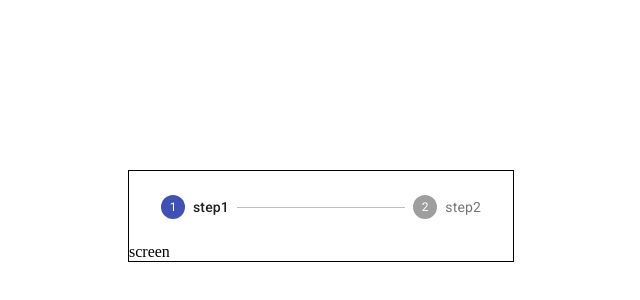
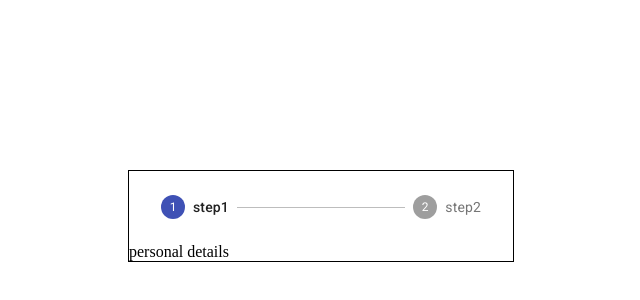
Before and after one commit to qadratic/payment-interface, a React (Create React App) app: page / in a window 1280 px wide. Shown: the part 184-484 px from the top of the page, without its empty margins (319-959 px from the left). Built offline with nearby package versions, Linux system fonts and the light colour scheme.

Commit message:
added step state and personal details screen

```diff
--- a/src/App.js
+++ b/src/App.js
@@ -1,10 +1,18 @@
-import React from 'react';
+import React, { useState } from 'react';
 import MainLayout from './components/MainLayout';
+import PersonalDetails from './components/screens/PersonalDetails';
 
 function App() {
+
+	const [step, setStep] = useState(0)
+
+	const screens = [
+		<PersonalDetails />
+	]
+
 	return (
-		<MainLayout>
-
+		<MainLayout activeStep={step} >
+			{screens[step]}
 		</MainLayout>
 	);
 }
--- a/src/components/MainLayout.js
+++ b/src/components/MainLayout.js
@@ -1,8 +1,7 @@
 import React from 'react'
 import { Stepper, Step, StepLabel } from '@material-ui/core'
 
-export default function MainLayout() {
-	const activeStep = 0
+export default function MainLayout({ children, activeStep }) {
 	return (
 		<div style={styles.container} >
 			<div style={styles.stepperContainer} >
@@ -15,7 +14,7 @@ export default function MainLayout() {
 					</Step>
 				</Stepper>
 			</div>
-			<div>screen</div>
+			{children}
 		</div>
 	)
 }
--- /dev/null
+++ b/src/components/screens/PersonalDetails.js
@@ -0,0 +1,9 @@
+import React from 'react'
+
+export default function PersonalDetails() {
+	return (
+		<div>
+			personal details
+		</div>
+	)
+}
```
